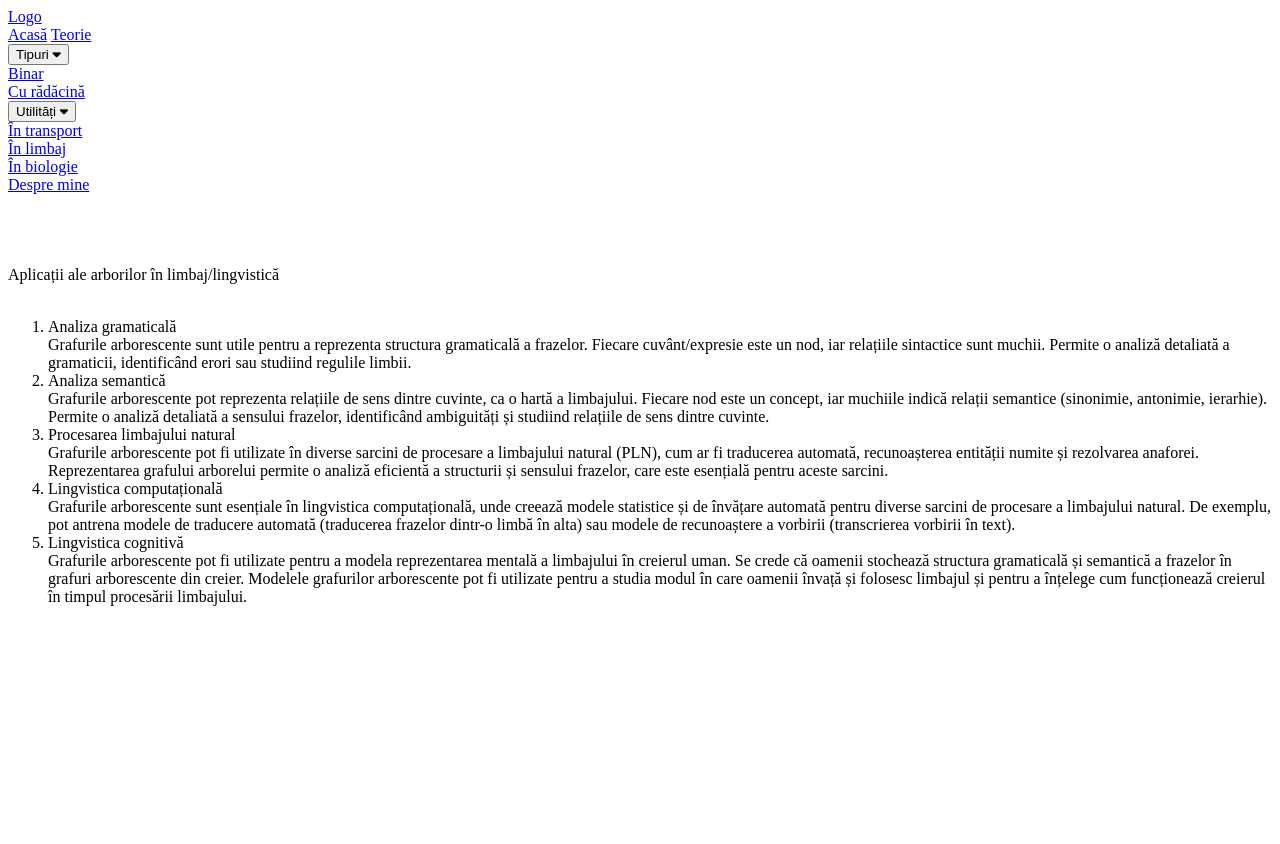
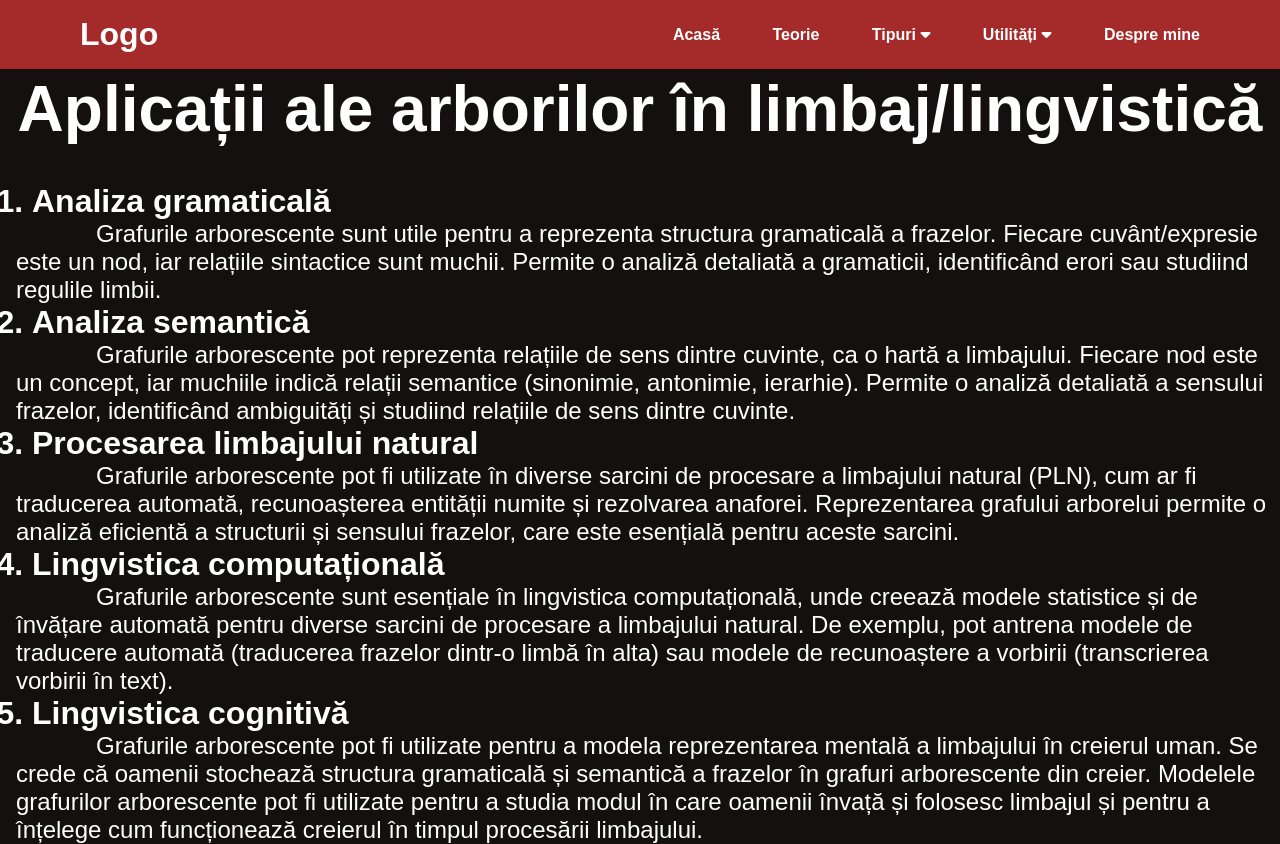
Before and after one commit to Amelyno/Arbori, a plain HTML site: page utLimbaj.html in a window 1280 px wide. Before the commit the page ends 800 px from the top, so only its background shows below. Drawn offline with Linux system fonts and the light colour scheme; the site is published under a folder, as on GitHub Pages, so addresses that start at the root find nothing; a web font is replaced by a local one.

Commit message:
Update utLimbaj.html

```diff
--- a/utLimbaj.html
+++ b/utLimbaj.html
@@ -3,10 +3,10 @@
 <head>
     <meta charset="UTF-8">
     <meta name="viewport" content="width=device-width, initial-scale=1.0">
-    <link rel="stylesheet" href="/CSS/utLimbaj.css">
+    <link rel="stylesheet" href="./CSS/utLimbaj.css">
     <link rel="stylesheet" href="https://cdnjs.cloudflare.com/ajax/libs/font-awesome/6.5.2/css/all.min.css" integrity="sha512-SnH5WK+bZxgPHs44uWIX+LLJAJ9/2PkPKZ5QiAj6Ta86w+fsb2TkcmfRyVX3pBnMFcV7oQPJkl9QevSCWr3W6A==" crossorigin="anonymous" referrerpolicy="no-referrer" />
     <link href="https://fonts.cdnfonts.com/css/auge-trial" rel="stylesheet">
-    <script src="/JS/script.js" defer></script>
+    <script src="./JS/script.js" defer></script>
     <title>Arbori</title>
 </head>
 <body>
```
